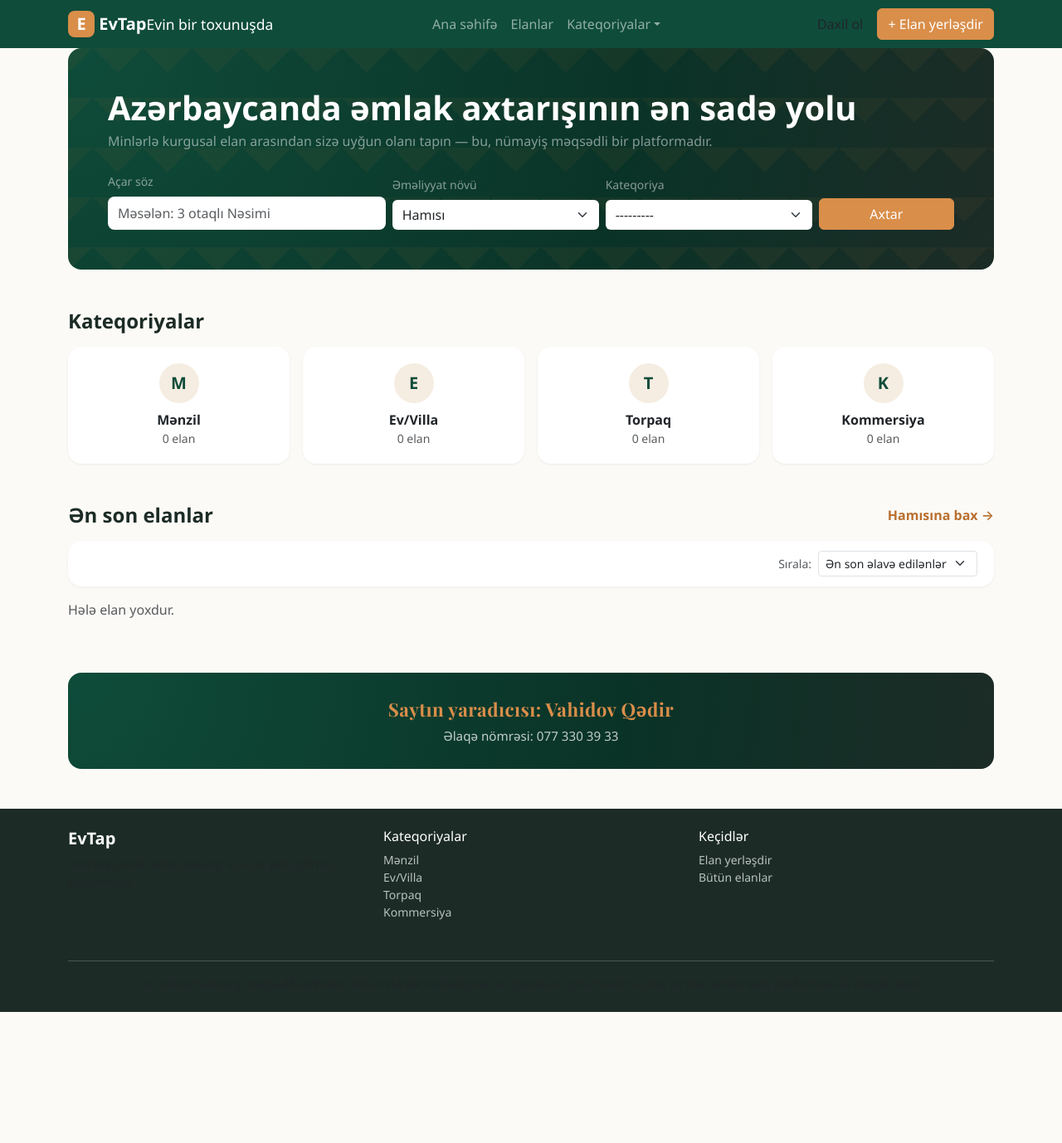
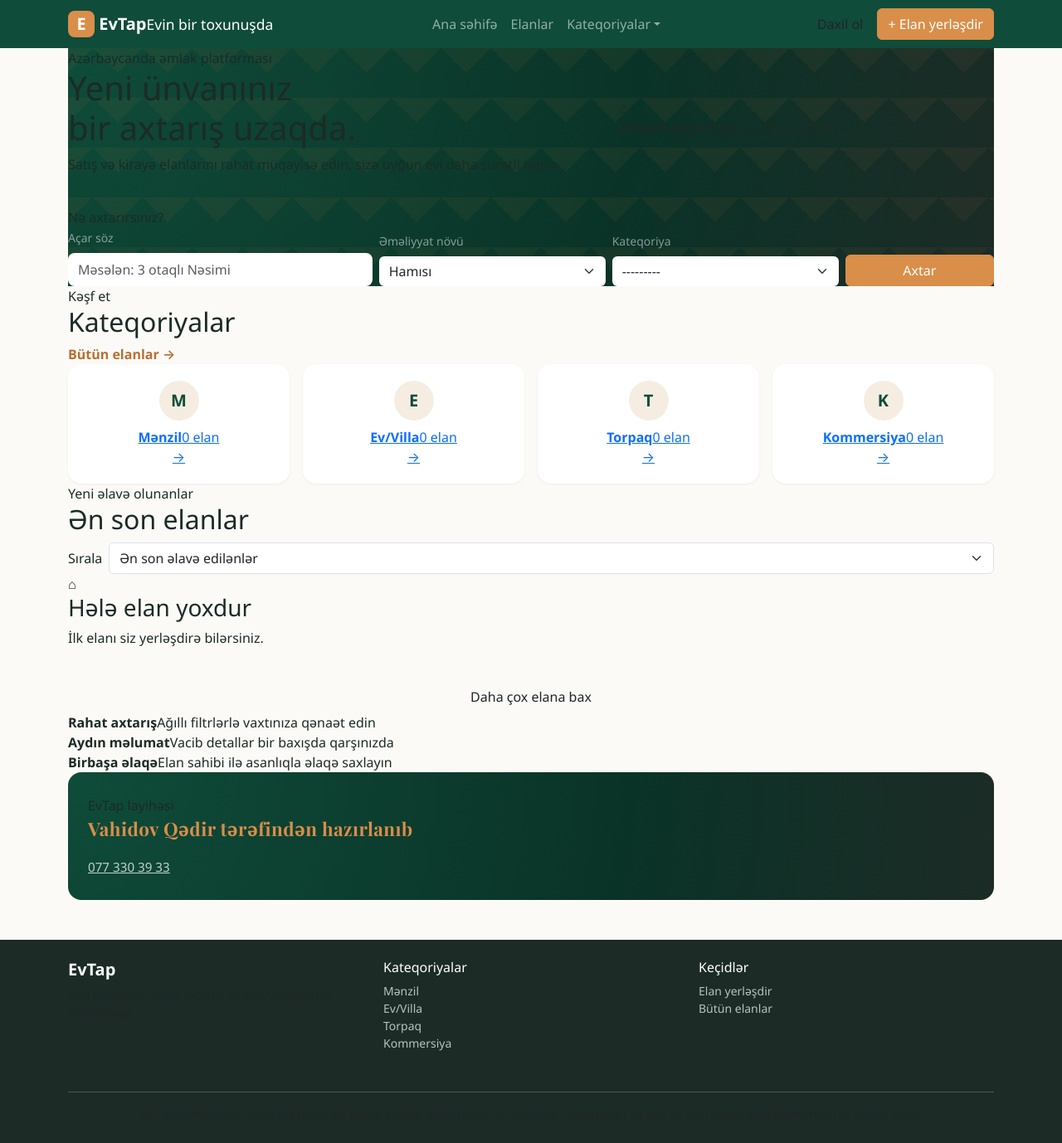
Before and after one commit to Qedir773/evtap, a Django app: page / in a window 1280 px wide. Shown: the whole page at 83% size. Before the commit the page ends 1220 px from the top, so only its background shows below. Run offline with Django 5.2, Linux system fonts and the light colour scheme; data comes from the database, SQL or seed files in the repository; data that the repository does not hold is empty.

Commit message:
Ana səhifəni yeni UI UX ilə yenilə

```diff
--- a/templates/core/home.html
+++ b/templates/core/home.html
@@ -1,59 +1,90 @@
 {% extends "base.html" %}
 {% block content %}
-<div class="evtap-hero rounded-4 p-4 p-md-5 mb-5 text-white">
-    <h1 class="fw-bold mb-1">Azərbaycanda əmlak axtarışının ən sadə yolu</h1>
-    <p class="mb-4 text-white-50">Minlərlə kurgusal elan arasından sizə uyğun olanı tapın — bu, nümayiş məqsədli bir platformadır.</p>
+<section class="evtap-hero">
+    <div class="evtap-hero-glow"></div>
+    <div class="row align-items-center g-4 position-relative">
+        <div class="col-lg-7">
+            <span class="evtap-eyebrow">Azərbaycanda əmlak platforması</span>
+            <h1>Yeni ünvanınız<br><span>bir axtarış uzaqda.</span></h1>
+            <p>Satış və kirayə elanlarını rahat müqayisə edin, sizə uyğun evi daha sürətli tapın.</p>
+        </div>
+        <div class="col-lg-5 d-none d-lg-block">
+            <div class="evtap-hero-visual">
+                <div class="evtap-house-shape">⌂</div>
+                <div class="evtap-floating-stat"><strong>Etibarlı seçim</strong><span>Sadə və rahat axtarış</span></div>
+            </div>
+        </div>
+        <div class="col-12">
+            <div class="evtap-search-shell">
+                <div class="evtap-search-label">Nə axtarırsınız?</div>
                 {% include "partials/_search_bar.html" %}
             </div>
+        </div>
+    </div>
+</section>
 
-<h4 class="fw-bold mb-3">Kateqoriyalar</h4>
-<div class="row g-3 mb-5">
+<section class="evtap-section">
+    <div class="evtap-section-head">
+        <div><span class="evtap-section-kicker">Kəşf et</span><h2>Kateqoriyalar</h2></div>
+        <a href="{% url 'listings:listing_search' %}" class="evtap-link-accent">Bütün elanlar <span>&rarr;</span></a>
+    </div>
+    <div class="row g-3">
         {% for cat in categories %}
         <div class="col-6 col-md-3">
-        <a href="{% url 'listings:category_list' cat.slug %}" class="evtap-category-card text-decoration-none">
+            <a href="{% url 'listings:category_list' cat.slug %}" class="evtap-category-card">
                 <div class="evtap-category-icon">{{ cat.name|slice:":1" }}</div>
-            <div class="fw-semibold text-body">{{ cat.name }}</div>
-            <div class="small text-muted">{{ cat.listings.count }} elan</div>
+                <div class="evtap-category-copy"><strong>{{ cat.name }}</strong><span>{{ cat.listings.count }} elan</span></div>
+                <span class="evtap-category-arrow">&rarr;</span>
             </a>
         </div>
         {% endfor %}
     </div>
+</section>
 
 {% if vip_listings %}
-<div class="d-flex justify-content-between align-items-center mb-3">
-    <h4 class="fw-bold mb-0">VIP elanlar</h4>
+<section class="evtap-section evtap-vip-section">
+    <div class="evtap-section-head">
+        <div><span class="evtap-section-kicker">Seçilmişlər</span><h2>VIP elanlar</h2></div>
+        <span class="evtap-section-note">Diqqət çəkən fürsətlər</span>
     </div>
-<div class="row g-3 mb-5">
-    {% for listing in vip_listings %}
-        {% include "partials/_listing_card.html" %}
-    {% endfor %}
+    <div class="row g-4">
+        {% for listing in vip_listings %}{% include "partials/_listing_card.html" %}{% endfor %}
     </div>
+</section>
 {% endif %}
 
-<div class="d-flex flex-wrap justify-content-between align-items-center gap-2 mb-3">
-    <h4 class="fw-bold mb-0">Ən son elanlar</h4>
-    <a href="{% url 'listings:listing_search' %}" class="evtap-link-accent">Hamısına bax &rarr;</a>
-</div>
-<div class="evtap-sort-bar d-flex justify-content-end mb-3">
+<section class="evtap-section">
+    <div class="evtap-section-head evtap-listings-head">
+        <div><span class="evtap-section-kicker">Yeni əlavə olunanlar</span><h2>Ən son elanlar</h2></div>
+        <div class="evtap-home-sort">
             <form method="get" class="d-flex align-items-center gap-2">
-        <label class="small text-muted mb-0" for="id_home_sort">Sırala:</label>
-        <select name="sort" id="id_home_sort" class="form-select form-select-sm evtap-sort-select">
+                <label for="id_home_sort">Sırala</label>
+                <select name="sort" id="id_home_sort" class="form-select" onchange="this.form.submit()">
                     {% for value, label in sort_choices %}
                     <option value="{{ value }}" {% if value == current_sort %}selected{% endif %}>{{ label }}</option>
                     {% endfor %}
                 </select>
             </form>
         </div>
-<div class="row g-3">
+    </div>
+    <div class="row g-4">
         {% for listing in latest_listings %}
             {% include "partials/_listing_card.html" %}
         {% empty %}
-    <p class="text-muted">Hələ elan yoxdur.</p>
+            <div class="evtap-empty-state"><span>⌂</span><h3>Hələ elan yoxdur</h3><p>İlk elanı siz yerləşdirə bilərsiniz.</p></div>
         {% endfor %}
     </div>
+    <div class="text-center mt-4"><a href="{% url 'listings:listing_search' %}" class="btn evtap-more-btn">Daha çox elana bax</a></div>
+</section>
 
-<div class="evtap-creator-block text-center mt-5">
-    <p class="evtap-creator-name mb-1">Saytın yaradıcısı: Vahidov Qədir</p>
-    <p class="evtap-creator-contact mb-0">Əlaqə nömrəsi: 077 330 39 33</p>
+<section class="evtap-trust-strip">
+    <div><strong>Rahat axtarış</strong><span>Ağıllı filtrlərlə vaxtınıza qənaət edin</span></div>
+    <div><strong>Aydın məlumat</strong><span>Vacib detallar bir baxışda qarşınızda</span></div>
+    <div><strong>Birbaşa əlaqə</strong><span>Elan sahibi ilə asanlıqla əlaqə saxlayın</span></div>
+</section>
+
+<div class="evtap-creator-block">
+    <div><span>EvTap layihəsi</span><p class="evtap-creator-name">Vahidov Qədir tərəfindən hazırlanıb</p></div>
+    <a href="tel:+994773303933" class="evtap-creator-contact">077 330 39 33</a>
 </div>
 {% endblock %}
```
Lines whose indentation alone changed are shown as unchanged.
